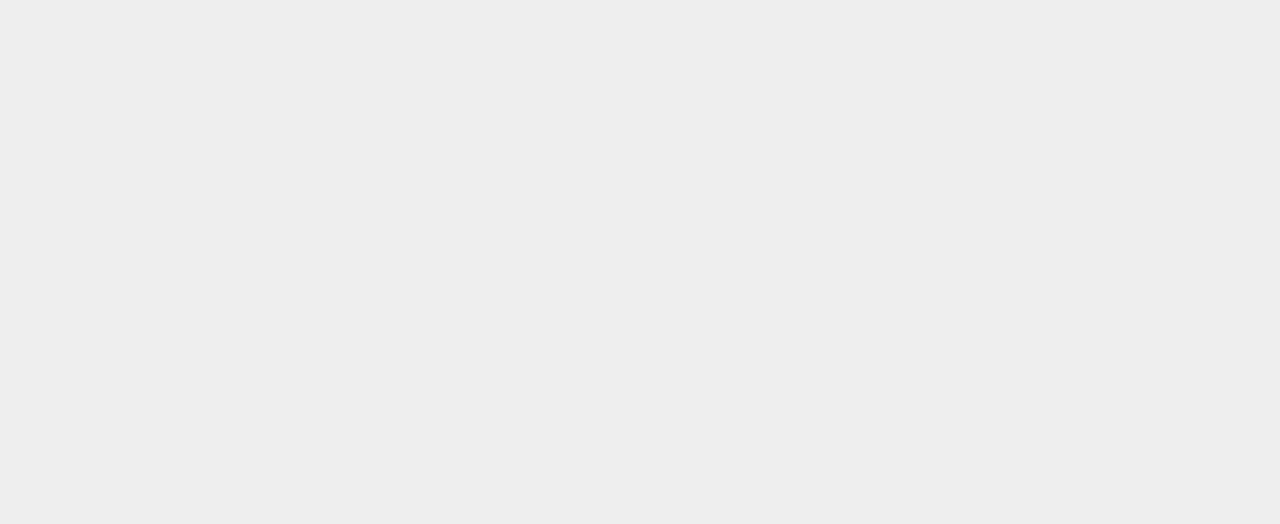
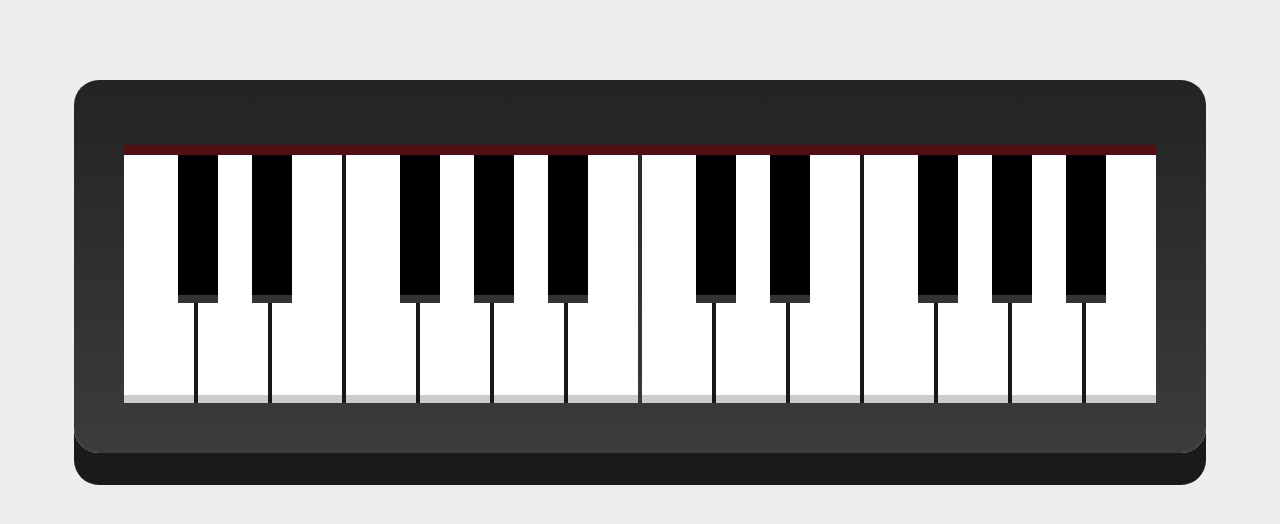
Before and after one commit to ib-rim/puzzle-games, a React (Create React App) app: page / in a window 1280 px wide. Shown: the top 524 px of the page. Built offline with nearby package versions, Linux system fonts and the light colour scheme.

Commit message:
Add Piano component to homepage

```diff
--- a/src/App.tsx
+++ b/src/App.tsx
@@ -1,10 +1,11 @@
 import React from 'react';
 import './App.scss';
+import Piano from './puzzles/piano/Piano';
 
 function App() {
     return (
         <div className="App">
-
+            <Piano />
         </div>
     );
 }
```
